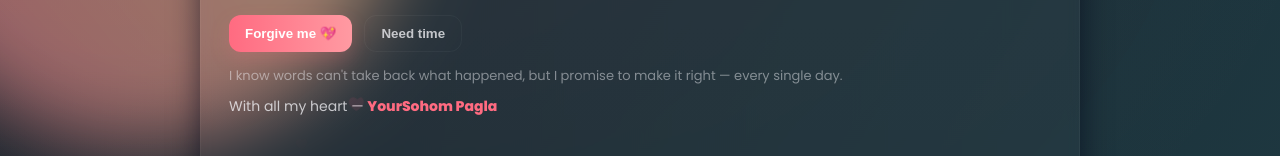
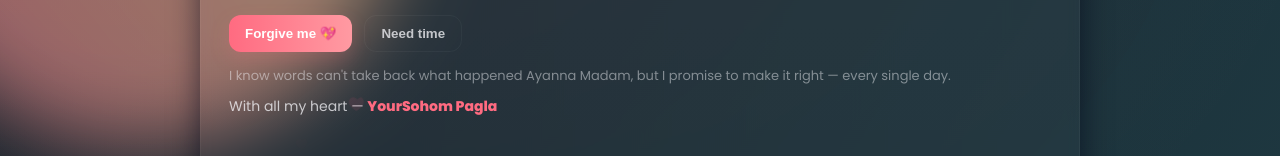
Before and after one commit to sohom9143/Sorry-4, a plain HTML site: page index.html in a window 1280 px wide. Shown: the part 270-426 px from the top of the page. Drawn offline with Linux system fonts and the light colour scheme.

Commit message:
Update meta text with additional name reference

```diff
--- a/index.html
+++ b/index.html
@@ -99,7 +99,7 @@
       <button class="btn ghost" id="later">Need time</button>
     </div>
 
-    <div class="meta">I know words can't take back what happened, but I promise to make it right — every single day.</div>
+    <div class="meta">I know words can't take back what happened Ayanna Madam, but I promise to make it right — every single day.</div>
     <div class="signature">With all my heart — <strong>YourSohom Pagla</strong></div>
   </div>
 
```
